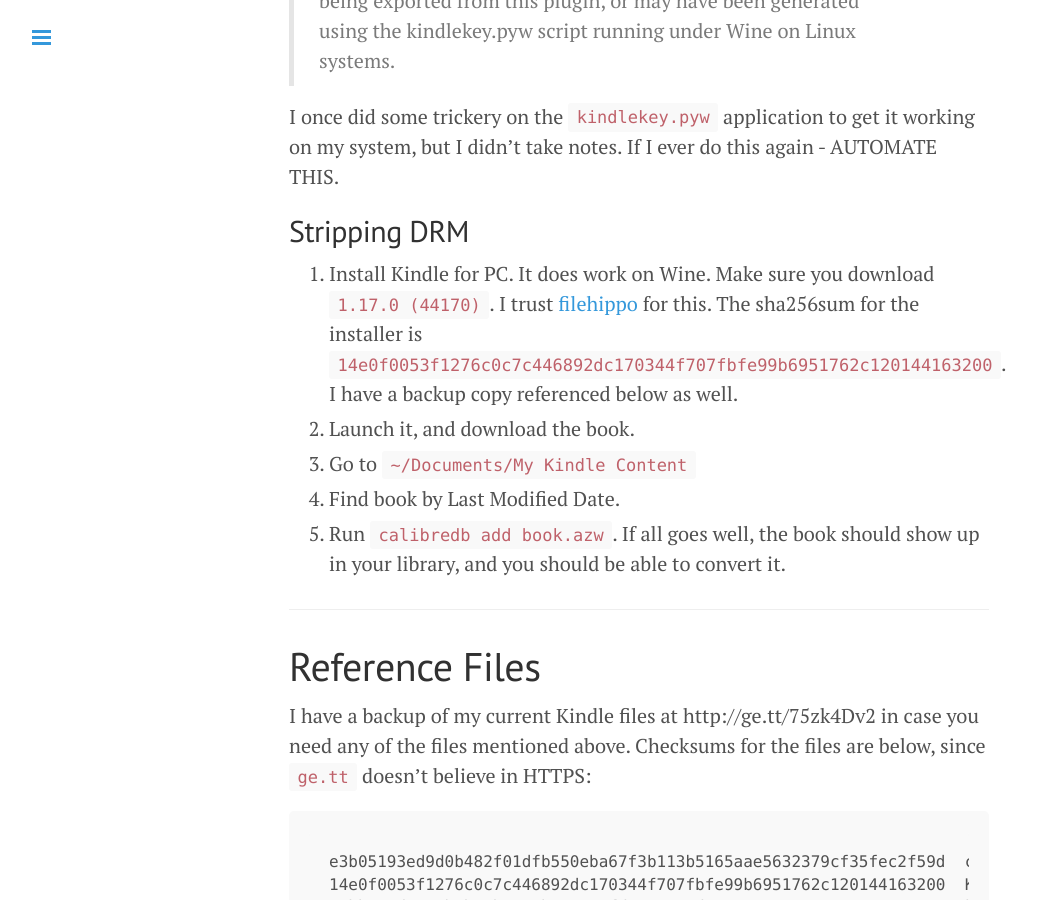
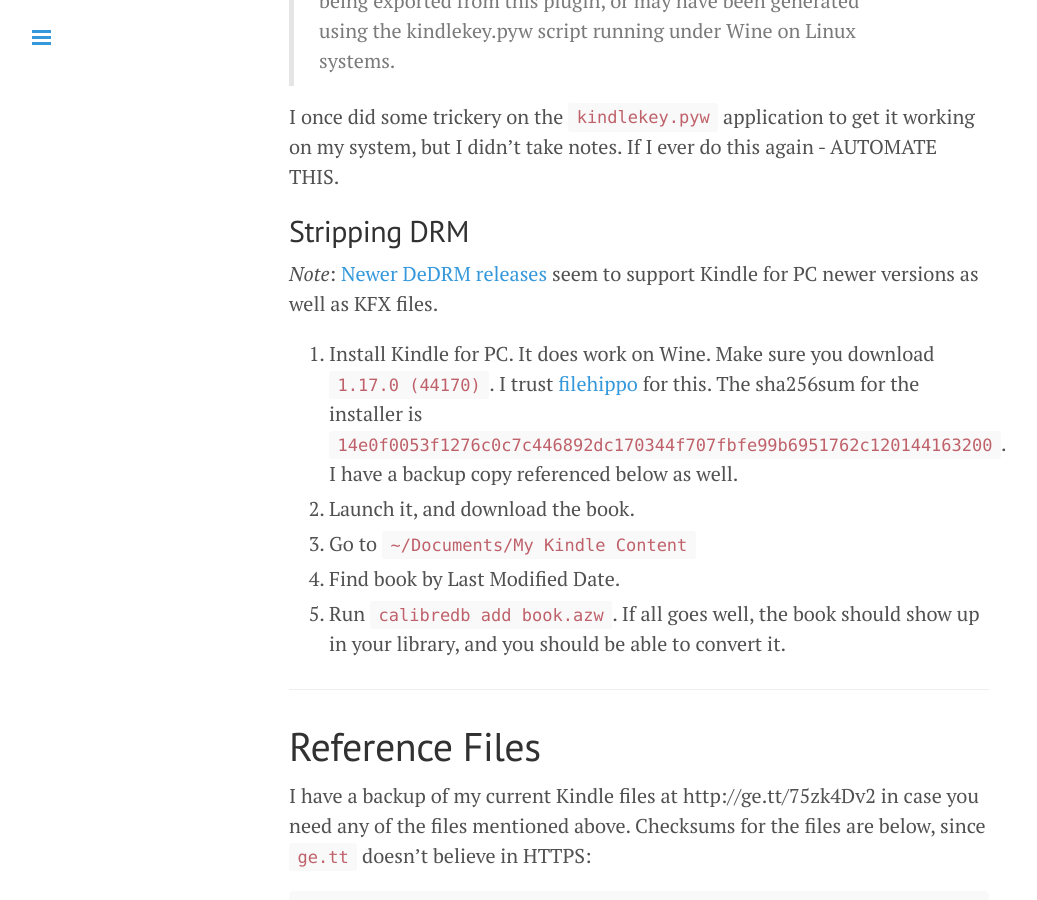
Before and after one commit to captn3m0/captn3m0.github.com, a Jekyll site: the page built from _posts/2019-03-26-kindle-self-guide.md, in a window 1280 px wide and 900 px high, scrolled down 2478 px. Shown: the whole window, without its empty margins (1-1038 px from the left). Built offline with Jekyll 4.4.1, drawn with Linux system fonts in a browser that asks for light colours.

Commit message:
Add a note about possible KFX/Kindle support

```diff
--- a/_posts/2019-03-26-kindle-self-guide.md
+++ b/_posts/2019-03-26-kindle-self-guide.md
@@ -71,6 +71,8 @@
 
 ## Stripping DRM
 
+_Note_: [Newer DeDRM releases](https://github.com/apprenticeharper/DeDRM_tools/releases) seem to support Kindle for PC newer versions as well as KFX files.
+
 1.  Install Kindle for PC. It does work on Wine. Make sure you download `1.17.0 (44170)`. I trust [filehippo](https://filehippo.com/download_kindle_for_pc/download/a6284b51053b0e38f4b9f90d4470bd91/) for this. The sha256sum for the installer is `14e0f0053f1276c0c7c446892dc170344f707fbfe99b6951762c120144163200`. I have a backup copy referenced below as well.
 2.  Launch it, and download the book.
 3.  Go to `~/Documents/My Kindle Content`
```
